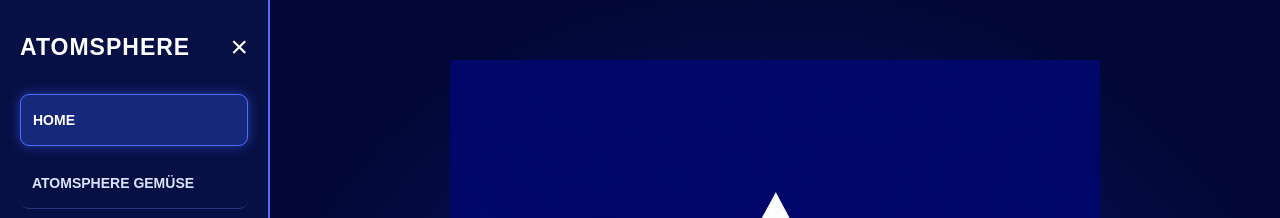
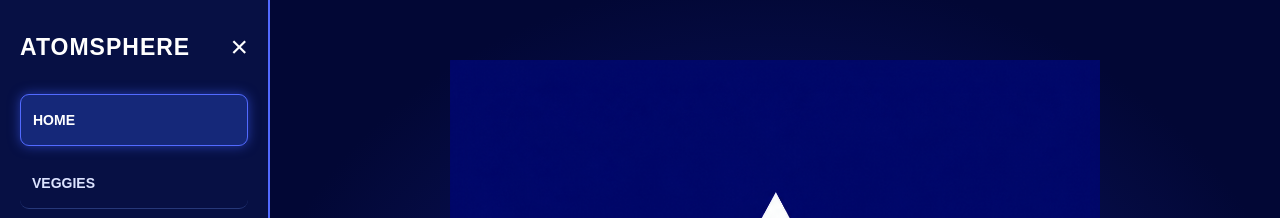
Before and after one commit to one594437-source/Atomsphere, a plain HTML site: page index.html in a window 1280 px wide. Shown: the top 218 px of the page. Drawn offline with Linux system fonts and the light colour scheme.

Commit message:
Update index.html

```diff
--- a/index.html
+++ b/index.html
@@ -212,7 +212,7 @@ body {
 
         <li>
             <a href="sample1.html">
-                ATOMSPHERE GEMÜSE
+                VEGGIES
             </a>
         </li>
 
```
